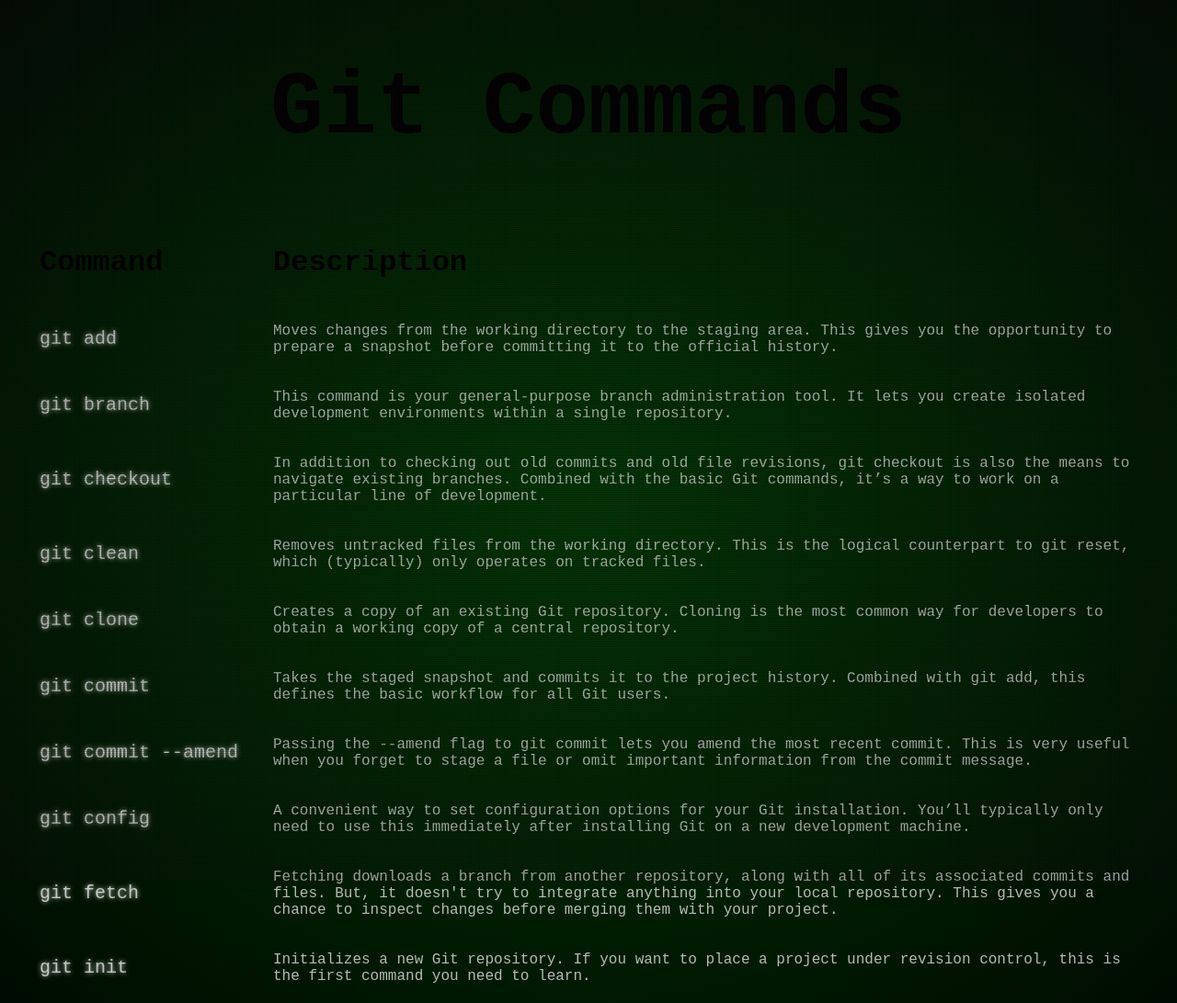
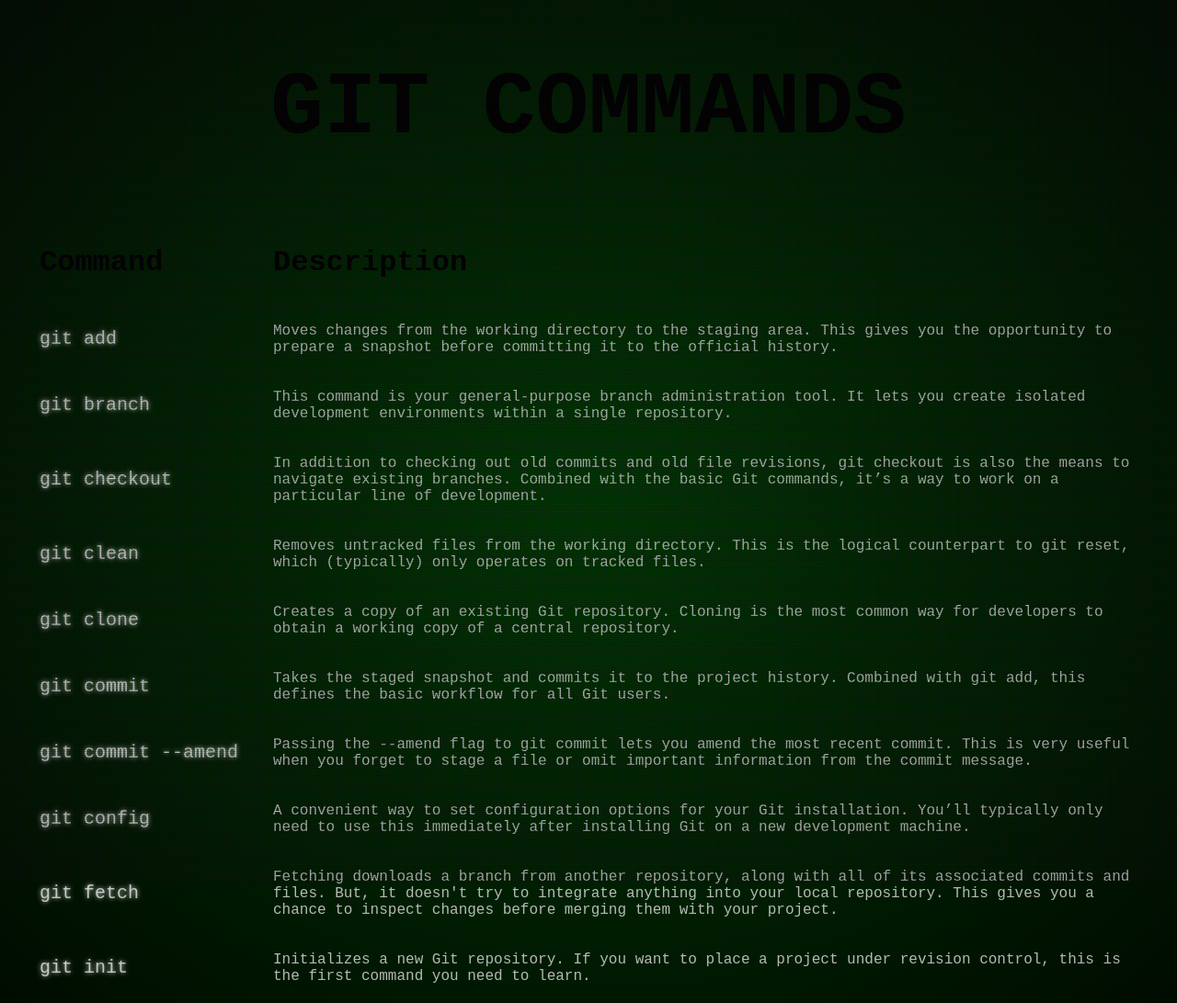
Before and after one commit to Gyro-trix/Git-Commands, a plain HTML site: page index.html in a window 1280 px wide. Shown: the top 1091 px of the page at 92% size. Drawn offline with Linux system fonts and the light colour scheme.

Commit message:
Small text change

```diff
--- a/index.html
+++ b/index.html
@@ -8,7 +8,7 @@
 
     <body>
         <h1>
-            Git Commands
+            GIT COMMANDS
         </h1>
         <table>
             <tr>
```
